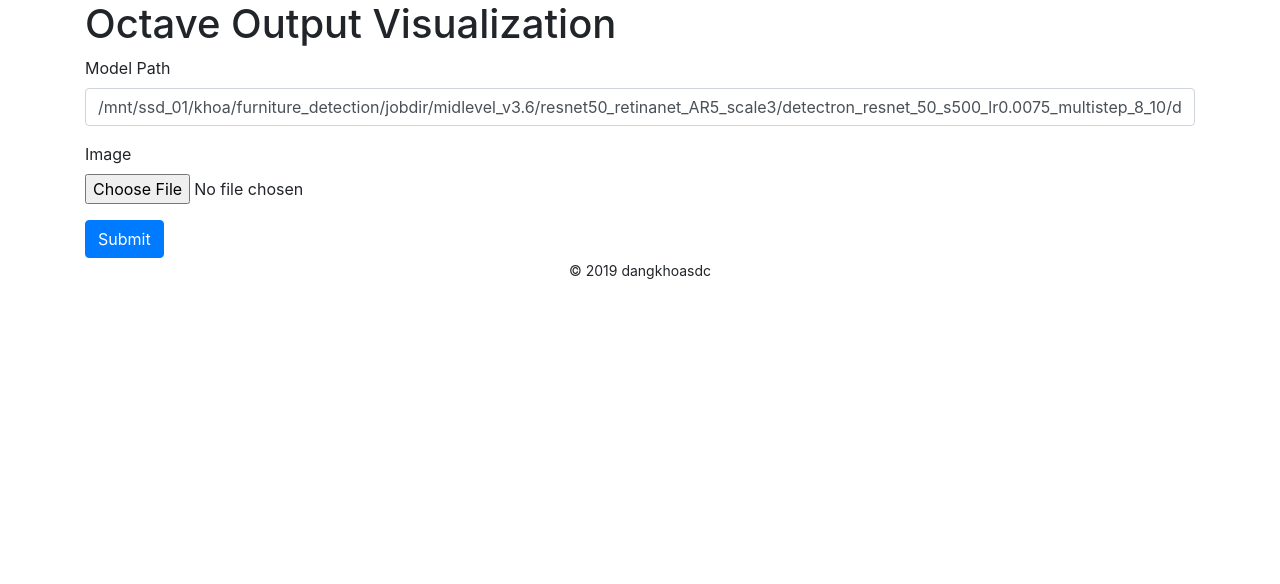
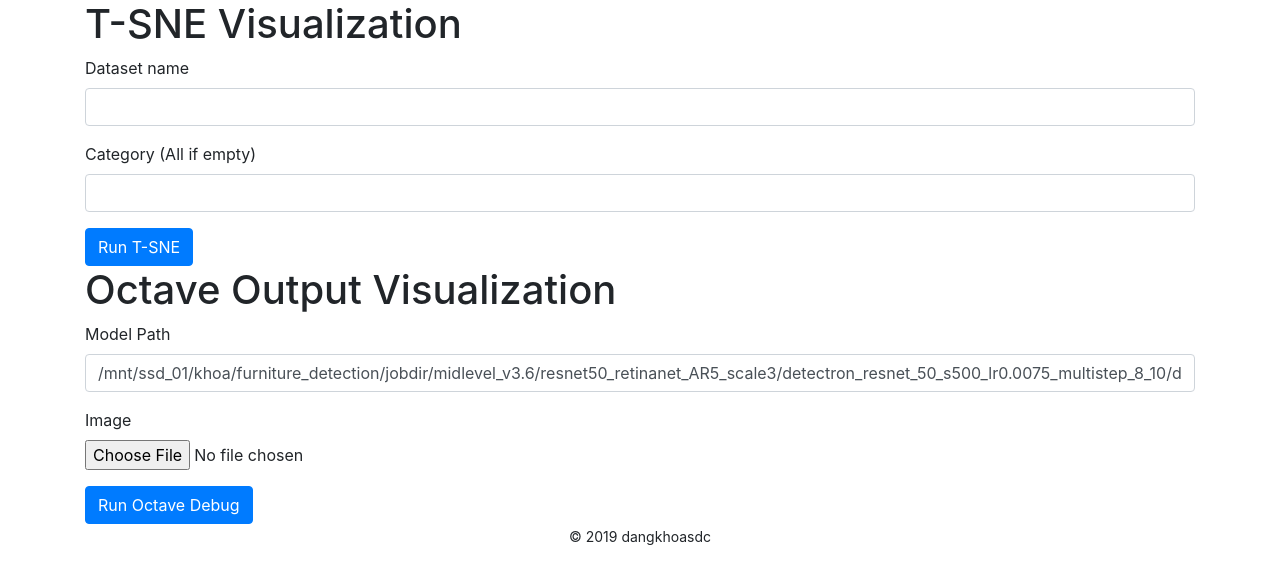
Before and after one commit to dangkhoasdc/aodet, a Flask app: page /localeval in a window 1280 px wide. Shown: the part 56-640 px from the top of the page. Run offline with Flask 2, Linux system fonts and the light colour scheme; some libraries are stand-ins or nearby versions.

Commit message:
t-SNE Visualization

```diff
--- a/app.py
+++ b/app.py
@@ -8,7 +8,7 @@ The real reason: I am too lazy to organize the code.
 import os
 import json
 import os.path as osp
-from subprocess import Popen, PIPE
+from subprocess import Popen, PIPE, list2cmdline
 import glob
 
 # flask
@@ -51,7 +51,11 @@ patch_request_class(app)
 # USE FOR DEMO
 
 MODEL_PATH = "/mnt/ssd_01/khoa/furniture_detection/jobdir/midlevel_v3.6/resnet50_retinanet_AR5_scale3/detectron_resnet_50_s500_lr0.0075_multistep_8_10/deploy/model_final/"
+REPORT_DIR = "/mnt/ssd_01/khoa/reports/"
 
+#########################################################
+# FORM Handlers
+#########################################################
 
 class PerformanceForm(FlaskForm):
     expid = StringField('Experiment ID', validators=[DataRequired(), Length(1, 20)])
@@ -66,11 +70,23 @@ class OctaveDebugForm(FlaskForm):
     model_path = StringField('Model Path', default=MODEL_PATH)
     image = FileField(validators=[FileAllowed(photos, 'Image Only'),
                                   FileRequired('File was empty')])
-    submit = SubmitField()
+    submit_oct = SubmitField("Run Octave Debug")
+
+
+class TSNEForm(FlaskForm):
+    dataset = StringField('Dataset name')
+    categories = StringField('Category (All if empty)')
+    submit_tsne = SubmitField("Run T-SNE")
+
+#########################################################
+# ROUTE Handlers
+#########################################################
+
 
 @app.route('/index', methods=['GET', 'POST'])
 def index():
     perf_setup_form = PerformanceForm()
+
     if perf_setup_form.validate_on_submit():
         print("Product team: {}".format(perf_setup_form.productside.data))
         targets = pd.read_csv(request.files.get('targets'), index_col=0).to_dict('index')
@@ -105,12 +121,127 @@ def index():
     return render_template('index.html', form=perf_setup_form)
 
 
+@app.route('/comp', methods=['GET', 'POST'])
+def comp():
+    return render_template('index.html')
+
+@app.route('/localeval', methods=['GET', 'POST'])
+def localeval():
+    octform = OctaveDebugForm()
+    tsne_form = TSNEForm()
+    if tsne_form.submit_tsne.data and tsne_form.validate():
+        dsname = tsne_form.dataset.data
+        cats = list(map(lambda s: s.strip(), tsne_form.categories.data.split(",")))
+        html_viz = run_tsne_viz(dsname, cats)
+        html_viz = "http://hydra2.visenze.com:4567/{}".format(osp.basename(html_viz))
+        return render_template('local_eval.html', form=octform,
+                               tsneform=tsne_form,
+                               tsne_viz=html_viz)
+
+    if octform.submit_oct.data and octform.validate():
+
+        # I am lazy
+        # for f in glob.glob("{}/*".format(vizdir)):
+        #     print("removing {}".format(f))
+        #     os.remove(f)
+
+        imname = photos.save(octform.image.data)
+        baseimname = osp.splitext(osp.basename(imname))[0]
+        modelpath = octform.model_path.data
+        imfullpath = osp.join(imdir, imname)
+        imvizdir = osp.join(vizdir, baseimname)
+        os.mkdir(imvizdir)
+
+        process = Popen(["python",
+                         "/mnt/ssd_01/khoa/python_scripts/detectron_tools/debug_output_blobs.py",
+                         "-I", str(imfullpath),
+                         "-M", str(modelpath),
+                         "-O", str(imvizdir)],
+                        stdout=PIPE)
+        (output, err) = process.communicate()
+        print(output)
+        exit_code = process.wait()
+
+        # done, show the result
+        vizfiles = [f for f in os.listdir(imvizdir) \
+                    if osp.isfile(osp.join(imvizdir, f))]
+
+        vizfiles = get_viz_files(vizfiles, baseimname)
+        print(vizfiles)
+        fpn_filters = sorted(list(set([f['fpn'] for f in vizfiles])))
+
+
+        return render_template('local_eval.html', form=octform,
+                               vdir=baseimname,
+                               vizs=vizfiles,
+                               fpn_filters=fpn_filters,
+                               tsneform=tsne_form)
+    return render_template('local_eval.html', form=octform, tsneform=tsne_form, vizs=None)
+
+#########################################################
+# Backend stuff
+#########################################################
+
+def run_command(cmds):
+    """
+    Run an external program and wait to get the result
+    Parameters:
+        :param cmds: list of arguments of the command
+        :return: tuple of (output string, exit code, err message)
+    """
+    print("command: {}".format(list2cmdline(cmds)))
+    process = Popen(cmds, stdout=PIPE)
+    (output, err) = process.communicate()
+    print(output)
+    exit_code = process.wait()
+    return output, exit_code, err
+
+def run_tsne_viz(dsname, cats):
+    """
+    run the script which generates the T-SNE for a detection dataset,
+    return the content of HTML page
+    Parameters:
+        :param dataset_name: (str) dataset name
+        :param cats: (list) categories
+    """
+    report_fpath = "{}_{}".format(dsname, "_".join(sorted(cats)))
+    report_fullpath = osp.join(REPORT_DIR, report_fpath+".html")
+    print("cats = {}".format(cats))
+    if not osp.exists(report_fullpath) :
+        run_command([
+            "python",
+            "/mnt/ssd_01/khoa/python_scripts/detection_tsne.py",
+            "-I", dsname,
+            "-R", report_fpath,
+            "-D", "/mnt/ssd_01/khoa/furniture_detection/data",
+            "-C"
+        ]+list(map(str, cats)))
+
+    return report_fullpath
+
+def get_viz_files(vizfiles, baseimname):
+    """
+    return following list:
+        'imname': imname,
+        'fpn': fpn name,
+        'cls': predicted class
+    """
+    ret = list()
+    ll = len(baseimname)
+    for fname in vizfiles:
+        code = fname[ll+1:].split("_", 1)
+        ret.append({'imname': fname,
+                   'fpn': code[0],
+                   'cls': code[1].split(".")[0]})
+
+    return ret
+
+
 def get_statis(report):
     achieved = [lbl for lbl in report.keys() if report[lbl] == ana.ResultType.ACHIEVED]
     finetunes = [lbl for lbl in report.keys() if report[lbl] == ana.ResultType.CONSIDERING]
     underperform = [lbl for lbl in report.keys() if report[lbl] == ana.ResultType.UNDERPERFORMED]
     return achieved, finetunes, underperform
-
 
 
 def get_prtable(targets, results, detana):
@@ -151,73 +282,5 @@ def get_suggestion(anadet):
     # return json.dumps([targets, cfm])
 # jsonify(targets=targets, cfm=cfm)
 
-@app.route('/perf', methods=['GET', 'POST'])
-def perf():
-    return render_template('index.html')
-
-@app.route('/comp', methods=['GET', 'POST'])
-def comp():
-    return render_template('index.html')
-
-@app.route('/localeval', methods=['GET', 'POST'])
-def localeval():
-    octform = OctaveDebugForm()
-    if octform.validate_on_submit():
-
-        # I am lazy
-        # for f in glob.glob("{}/*".format(vizdir)):
-        #     print("removing {}".format(f))
-        #     os.remove(f)
-
-        imname = photos.save(octform.image.data)
-        baseimname = osp.splitext(osp.basename(imname))[0]
-        modelpath = octform.model_path.data
-        imfullpath = osp.join(imdir, imname)
-        imvizdir = osp.join(vizdir, baseimname)
-        os.mkdir(imvizdir)
-
-        process = Popen(["python",
-                         "/mnt/ssd_01/khoa/python_scripts/detectron_tools/debug_output_blobs.py",
-                         "-I", str(imfullpath),
-                         "-M", str(modelpath),
-                         "-O", str(imvizdir)],
-                        stdout=PIPE)
-        (output, err) = process.communicate()
-        print(output)
-        exit_code = process.wait()
-
-        # done, show the result
-        vizfiles = [f for f in os.listdir(imvizdir) \
-                    if osp.isfile(osp.join(imvizdir, f))]
-
-        vizfiles = get_viz_files(vizfiles, baseimname)
-        print(vizfiles)
-        fpn_filters = sorted(list(set([f['fpn'] for f in vizfiles])))
-
-
-        return render_template('local_eval.html', form=octform,
-                               vdir=baseimname,
-                               vizs=vizfiles,
-                               fpn_filters=fpn_filters)
-    return render_template('local_eval.html', form=octform, vizs=None)
-
-def get_viz_files(vizfiles, baseimname):
-    """
-    return following list:
-        'imname': imname,
-        'fpn': fpn name,
-        'cls': predicted class
-    """
-    ret = list()
-    ll = len(baseimname)
-    for fname in vizfiles:
-        code = fname[ll+1:].split("_", 1)
-        ret.append({'imname': fname,
-                   'fpn': code[0],
-                   'cls': code[1].split(".")[0]})
-
-    return ret
-
-
 if __name__ == "__main__":
     app.run(host='0.0.0.0', port='3456')
--- a/templates/base.html
+++ b/templates/base.html
@@ -19,7 +19,7 @@
         <div class="collapse navbar-collapse" id="navbarSupportedContent">
             <ul class="navbar-nav mr-auto">
                 {{ render_nav_item('index', 'Home', use_li=True) }}
-                {{ render_nav_item('perf', 'Performance Analysis', use_li=True) }}
+                {{ render_nav_item('index', 'Performance Analysis', use_li=True) }}
                 {{ render_nav_item('comp', 'Comparison', use_li=True) }}
                 {{ render_nav_item('localeval', 'Local Evaluation', use_li=True) }}
             </ul>
--- a/templates/local_eval.html
+++ b/templates/local_eval.html
@@ -96,14 +96,28 @@
 </div>
 
 
-<div id="content">
+<div id="tsne-content">
+<h1>T-SNE Visualization </h1>
+    <form method="post" enctype="multipart/form-data">
+        {{ tsneform.csrf_token }}
+        {{ render_field(tsneform.dataset, form_type="horizontal") }}
+        {{ render_field(tsneform.categories, form_type="horizontal") }}
+        {{ render_field(tsneform.submit_tsne, onclick="loading();") }}
+    </form>
+
+    {% if tsne_viz %}
+    Result: <a target="_blank" href="{{tsne_viz}}"> Visualization Link </a>
+    {% endif %}
+</div>
+
 <h1>Octave Output Visualization</h1>
     <form method="post" enctype="multipart/form-data">
         {{ form.csrf_token }}
         {{ render_field(form.model_path, form_type="horizontal") }}
         {{ render_field(form.image, form_type="horizontal") }}
-        {{ render_field(form.submit, onclick="loading();") }}
+        {{ render_field(form.submit_oct, onclick="loading();") }}
     </form>
+
 
 {% if vizs %}
 <div class="container">
@@ -141,7 +155,6 @@
         {% endfor %}
 
         </div>
-</div>
 </div>
 {% endif %}
 
@@ -181,6 +194,7 @@ $(this).addClass("active");
 var textarray = [
  "Ask Guangda for more GPUs if you feel it is too long",
  "Go buy yourself a cup of milktea",
+ "People say nothing is impossible, but I do nothing everyday",
  "Ask Jiaming why life is so hard"    // No comma after last entry
 ];
 
```
Also changed, not shown: README.md.
